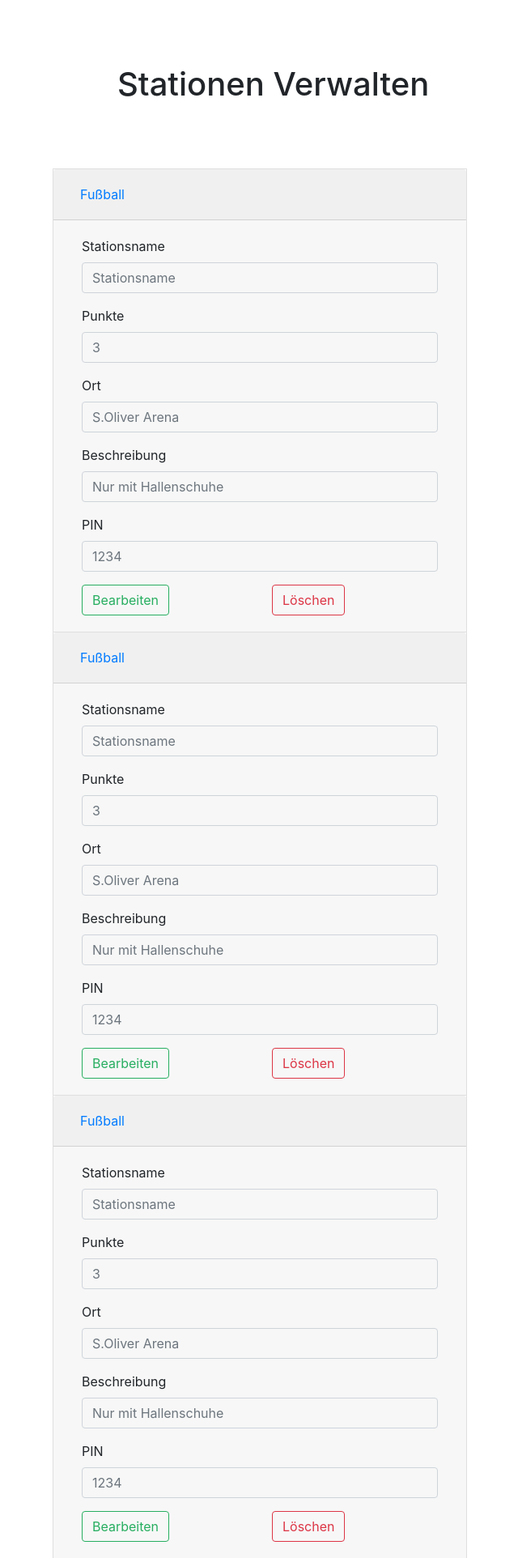
After one commit to MaxMay1994/sportsday, a Flask app: page /stationadmin in a window 1280 px wide. The commit adds this page. Shown: the whole page at 81% size, without its empty margins (350-990 px from the left). Run offline with Flask 2, Linux system fonts and the light colour scheme; some libraries are stand-ins or nearby versions.

Commit message:
merge...

```diff
--- a/implementation/__init__.py
+++ b/implementation/__init__.py
@@ -57,4 +57,8 @@ def station(station_id):
                            station_description=station_description)
 
 
+@app.route('/stationadmin')
+def stationadmin():
+    return render_template('station/stationadmin.html', stationen=3)
+
 app.run()
--- a/implementation/templates/base/base.html
+++ b/implementation/templates/base/base.html
@@ -6,7 +6,11 @@
 
     <link href="/static/css/bootstrap.min.css" rel="stylesheet">
     <link href="/static/css/main.css" rel="stylesheet">
+    <link rel="stylesheet" href="https://stackpath.bootstrapcdn.com/bootstrap/4.1.3/css/bootstrap.min.css" integrity="sha384-MCw98/SFnGE8fJT3GXwEOngsV7Zt27NXFoaoApmYm81iuXoPkFOJwJ8ERdknLPMO" crossorigin="anonymous">
     <script src="/static/js/main.js"></script>
+    <script src="https://code.jquery.com/jquery-3.3.1.slim.min.js" integrity="sha384-q8i/X+965DzO0rT7abK41JStQIAqVgRVzpbzo5smXKp4YfRvH+8abtTE1Pi6jizo" crossorigin="anonymous"></script>
+    <script src="https://cdnjs.cloudflare.com/ajax/libs/popper.js/1.14.3/umd/popper.min.js" integrity="sha384-ZMP7rVo3mIykV+2+9J3UJ46jBk0WLaUAdn689aCwoqbBJiSnjAK/l8WvCWPIPm49" crossorigin="anonymous"></script>
+    <script src="https://stackpath.bootstrapcdn.com/bootstrap/4.1.3/js/bootstrap.min.js" integrity="sha384-ChfqqxuZUCnJSK3+MXmPNIyE6ZbWh2IMqE241rYiqJxyMiZ6OW/JmZQ5stwEULTy" crossorigin="anonymous"></script>
 </head>
 <body>
     <div class="container-fluid">
--- /dev/null
+++ b/implementation/templates/station/stationadmin.html
@@ -0,0 +1,81 @@
+{% extends 'base/base.html' %}
+
+{% block content %}
+
+<h1 style="width: 32rem; min-width: 28rem; margin-top: 2em; margin-bottom: 2em; margin-left: 12em">Stationen Verwalten</h1>
+
+{% for station in range(0, stationen) %}
+<!-- <div style="position: absolute; left: 10%; margin-left: 225px; width: 650px; height: 250px; background: blue; border: 8px solid black"> content -->
+<div class="accordion" id="accordionExample" style="width: 32rem; min-width: 28rem; margin-left: 25em">
+    <div class="card">
+      <div class="card-header" id="headingOne">
+        <h5 class="mb-0">
+          <button class="btn btn-link text-primary" type="button" data-toggle="collapse" data-target="#collapseOne" aria-expanded="true" aria-controls="collapseOne">
+            <!--{{ station['stationname'] }} --> Fußball
+          </button>
+        </h5>
+      </div>
+
+      <div id="collapseOne" class="collapse show" aria-labelledby="headingOne" data-parent="#accordionExample">
+        <div class="card-body">
+          <form>
+            <div class="container">
+              <div class="form-group row justify-content-end">
+                <div class="col">
+                <label for="inputEmail4">Stationsname</label>
+                <input type="text" class="form-control" id="inputEmail4" placeholder="Stationsname">
+                </div>
+              </div>
+            </div>
+            <div class="container">
+              <div class="form-group row justify-content-end">
+                <div class="col">
+                <label for="inputPassword4">Punkte</label>
+                <input type="text" class="form-control" id="inputPassword4" placeholder="3">
+                </div>
+              </div>
+            </div>
+
+            <div class="container">
+              <div class="form-group row justify-content-end">
+                <div class="col">
+                  <label for="inputAddress">Ort</label>
+                  <input type="text" class="form-control" id="inputAddress" placeholder="S.Oliver Arena">
+                </div>
+              </div>
+            </div>
+
+            <div class="container">
+              <div class="form-group row justify-content-end">
+                <div class="col">
+                  <label for="inputAddress2">Beschreibung</label>
+                  <input type="text" class="form-control" id="inputAddress2" placeholder="Nur mit Hallenschuhe">
+                </div>
+              </div>
+            </div>
+            <div class="container">
+              <div class="form-group row justify-content-end">
+                <div class="col">
+                <label for="inputCity">PIN</label>
+                <input type="text" class="form-control" id="inputCity" placeholder="1234">
+                </div>
+              </div>
+            </div>
+            <div class="container">
+              <div class="row">
+                <div class="col-sm">
+              <button type="submit" class="btn btn-outline-primary">Bearbeiten</button>
+                </div>
+                <div class="col-sm">
+              <button type="submit" class="btn btn-outline-danger">Löschen</button>
+                </div>
+              </div>
+            </div>
+          </form>
+        </div>
+      </div>
+    </div>
+  </div>
+{% endfor %}
+
+{% endblock %}
```
